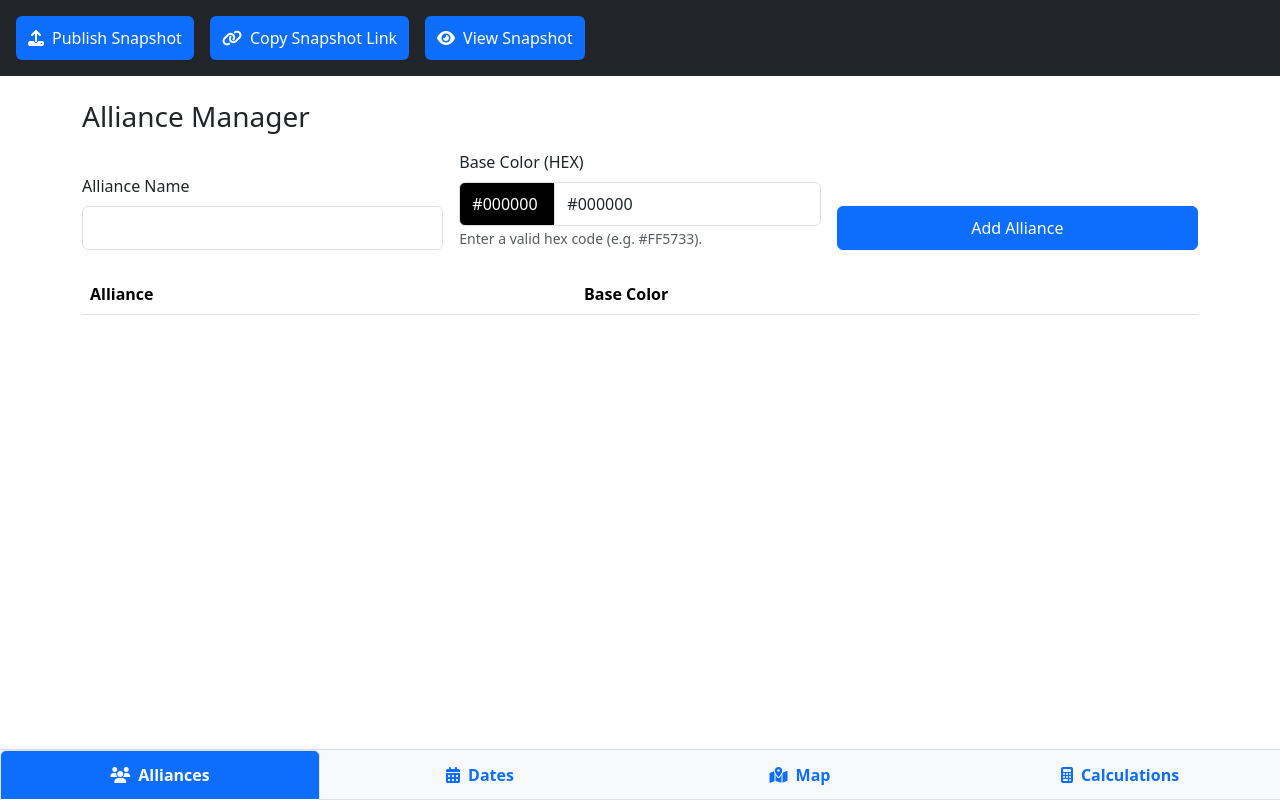
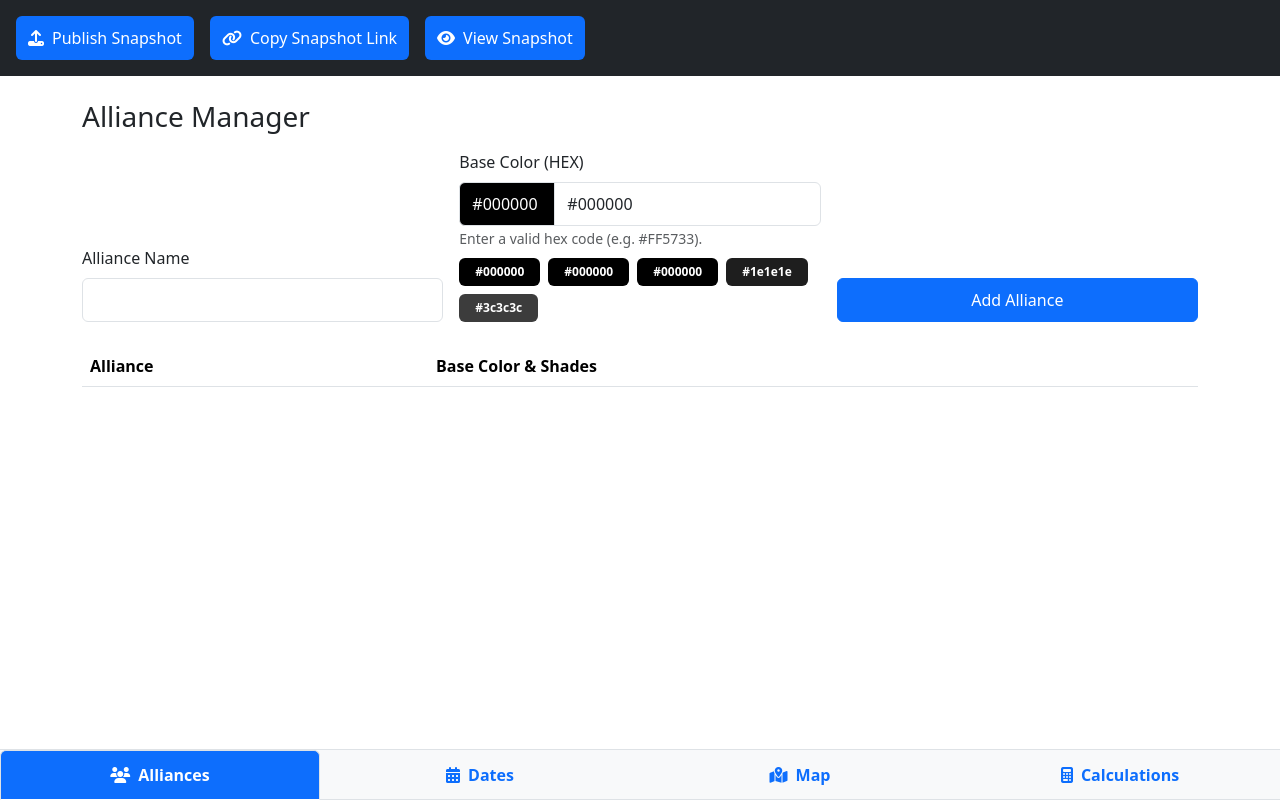
Before and after one commit to kevinkidwell/738-s5-map, a React (Vite) app: page /alliances in a window 1280 px wide. Built offline with nearby package versions, Linux system fonts and the light colour scheme.

Commit message:
Update AlliancesPage.tsx

```diff
--- a/src/pages/AlliancesPage.tsx
+++ b/src/pages/AlliancesPage.tsx
@@ -1,5 +1,44 @@
 import React, { useState } from 'react';
 import { useApp } from '../store';
+
+// Utility: adjust brightness of a hex color
+function adjustBrightness(hex: string, amount: number): string {
+  let useHex = hex.replace('#', '');
+  if (useHex.length === 3) {
+    useHex = useHex.split('').map(c => c + c).join('');
+  }
+  const num = parseInt(useHex, 16);
+  let r = (num >> 16) + amount;
+  let g = ((num >> 8) & 0x00FF) + amount;
+  let b = (num & 0x0000FF) + amount;
+  r = Math.min(255, Math.max(0, r));
+  g = Math.min(255, Math.max(0, g));
+  b = Math.min(255, Math.max(0, b));
+  return `#${(r << 16 | g << 8 | b).toString(16).padStart(6, '0')}`;
+}
+
+// Utility: generate lighter/darker shades around a base color
+function generateShades(hex: string): string[] {
+  const shades: string[] = [];
+  for (let i = -2; i <= 2; i++) {
+    shades.push(adjustBrightness(hex, i * 30));
+  }
+  return shades;
+}
+
+// Utility: pick black or white text depending on background brightness
+function getContrastColor(hex: string): string {
+  let useHex = hex.replace('#', '');
+  if (useHex.length === 3) {
+    useHex = useHex.split('').map(c => c + c).join('');
+  }
+  const num = parseInt(useHex, 16);
+  const r = num >> 16;
+  const g = (num >> 8) & 0x00FF;
+  const b = num & 0x0000FF;
+  const luminance = (0.299 * r + 0.587 * g + 0.114 * b);
+  return luminance > 186 ? '#000' : '#fff';
+}
 
 const AlliancesPage: React.FC<{ dataSource: 'live' | 'published' }> = ({ dataSource }) => {
   const { alliances, publishedData, upsertAlliance } = useApp();
@@ -18,6 +57,9 @@ const AlliancesPage: React.FC<{ dataSource: 'live' | 'published' }> = ({ dataSou
     setAllianceName('');
     setAllianceColor('#000000');
   };
+
+  const livePreviewShades =
+    /^#[0-9A-Fa-f]{6}$/.test(allianceColor) ? generateShades(allianceColor) : [];
 
   return (
     <div className="container py-4">
@@ -42,7 +84,7 @@ const AlliancesPage: React.FC<{ dataSource: 'live' | 'published' }> = ({ dataSou
             <div className="input-group">
               <span
                 className="input-group-text"
-                style={{ backgroundColor: allianceColor, color: '#fff' }}
+                style={{ backgroundColor: allianceColor, color: getContrastColor(allianceColor) }}
               >
                 {allianceColor}
               </span>
@@ -59,6 +101,25 @@ const AlliancesPage: React.FC<{ dataSource: 'live' | 'published' }> = ({ dataSou
             <small className="form-text text-muted">
               Enter a valid hex code (e.g. #FF5733).
             </small>
+
+            {/* Live preview of shades */}
+            {livePreviewShades.length > 0 && (
+              <div className="d-flex gap-2 flex-wrap mt-2">
+                {livePreviewShades.map((shade, i) => (
+                  <span
+                    key={i}
+                    className="badge"
+                    style={{
+                      backgroundColor: shade,
+                      color: getContrastColor(shade),
+                      padding: '0.5rem 1rem',
+                    }}
+                  >
+                    {shade}
+                  </span>
+                ))}
+              </div>
+            )}
           </div>
 
           <div className="col-md-4">
@@ -73,7 +134,7 @@ const AlliancesPage: React.FC<{ dataSource: 'live' | 'published' }> = ({ dataSou
         <thead>
           <tr>
             <th scope="col">Alliance</th>
-            <th scope="col">Base Color</th>
+            <th scope="col">Base Color & Shades</th>
           </tr>
         </thead>
         <tbody>
@@ -81,16 +142,21 @@ const AlliancesPage: React.FC<{ dataSource: 'live' | 'published' }> = ({ dataSou
             <tr key={a.name}>
               <td>{a.name}</td>
               <td>
+                <div className="d-flex gap-2 flex-wrap">
+                  {generateShades(a.baseColor).map((shade, i) => (
                     <span
+                      key={i}
                       className="badge"
                       style={{
-                    backgroundColor: a.baseColor,
-                    color: '#fff',
+                        backgroundColor: shade,
+                        color: getContrastColor(shade),
                         padding: '0.5rem 1rem',
                       }}
                     >
-                  {a.baseColor}
+                      {shade}
                     </span>
+                  ))}
+                </div>
               </td>
             </tr>
           ))}
```
Lines whose indentation alone changed are shown as unchanged.
